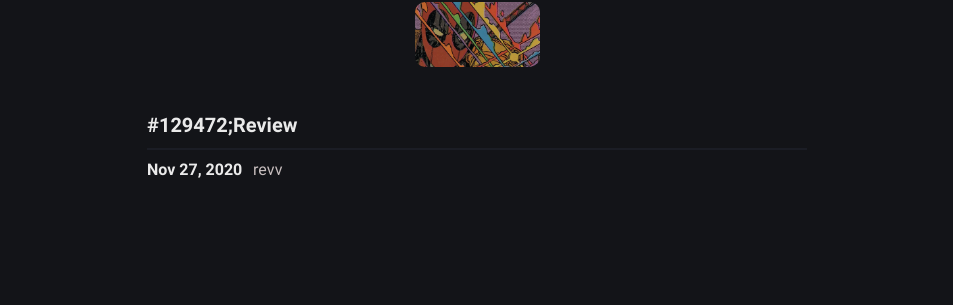
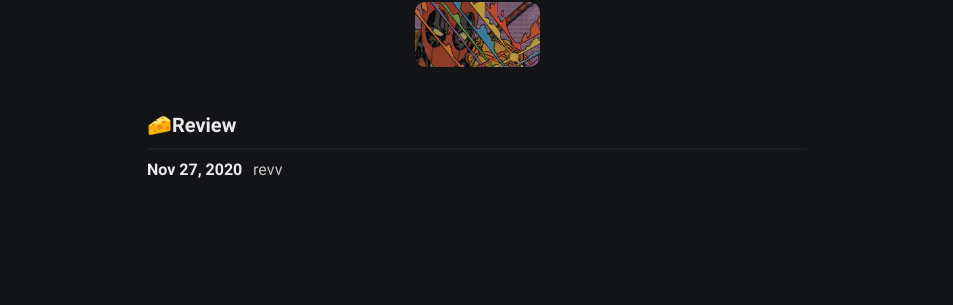
Before and after one commit to iwdstry/yeieje, a Jekyll site: the page built from review.html, in a window 1280 px wide. Shown: the part 121-426 px from the top of the page, without its empty margins (163-1116 px from the left). Built offline with Jekyll 4.4.1, drawn with Linux system fonts in a browser that asks for light colours.

Commit message:
Update review.html

```diff
--- a/review.html
+++ b/review.html
@@ -6,7 +6,7 @@
 
 <div class="data">
 <img class="data-avatar" src="{{ base.url }}/yeieje/assets/img/avatar1.jpg"></div>
-<h3><span style='font-size:20px;'>#129472;</span>Review</h3>
+<h3><span style='font-size:20px;'>&#129472;</span>Review</h3>
   {%- for post in site.tags["Review"] -%}
     <article class="post-item" id="results-container">
       <span class="post-item-date">{{ post.date | date: "%b %d, %Y" }}</span>
```
